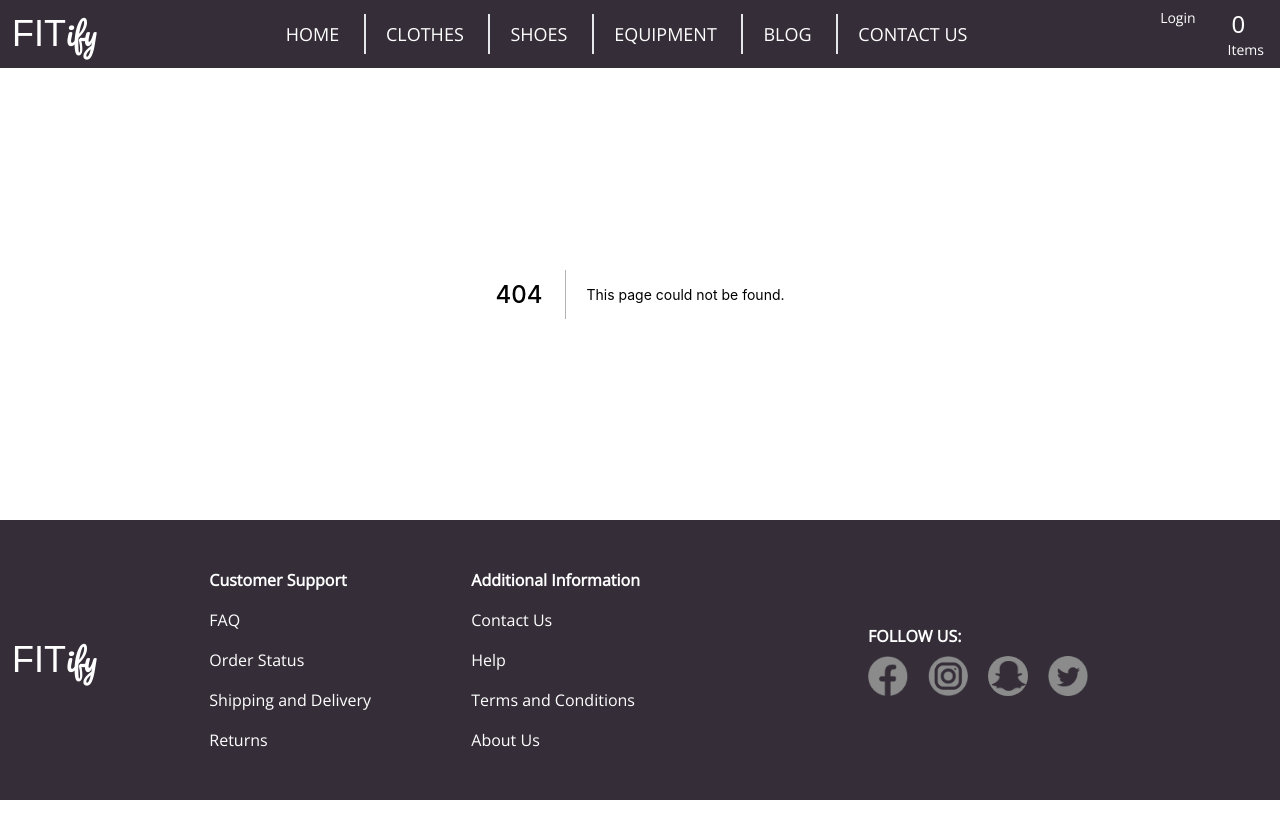
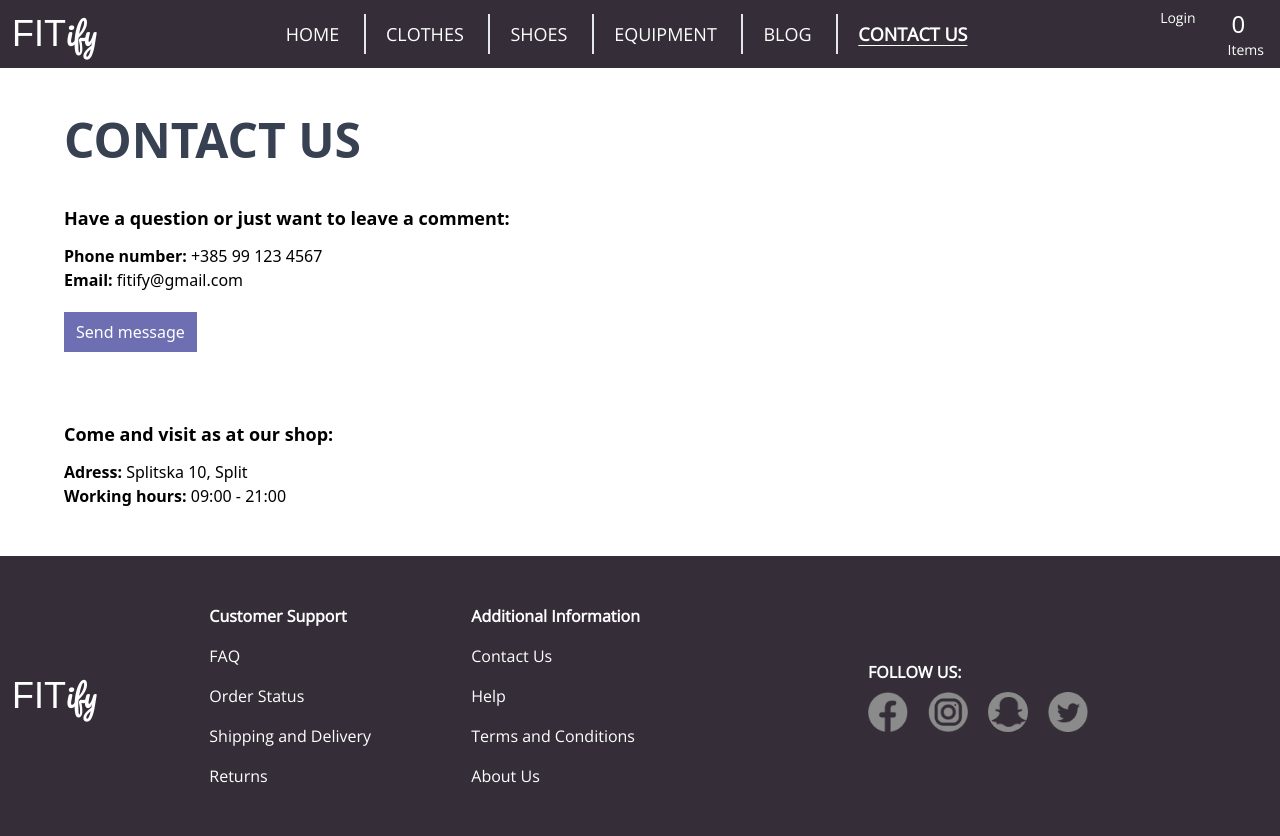
Before and after one commit to ikozul00/Fitify-web-app, a Next.js app in the folder fitify-web-app/: page /contactUs in a window 1280 px wide. Before the commit this address had no page. Before the commit the page ends 800 px from the top, so only its background shows below. Built offline with nearby package versions, Linux system fonts and the light colour scheme; a web font is replaced by a local one.

Commit message:
Created Contact us page

```diff
--- /dev/null
+++ b/fitify-web-app/components/contactUs/contactForm.js
@@ -0,0 +1,63 @@
+import { useState } from "react";
+
+const ContactForm = ({toggleForm}) => {
+
+    const [name, setName] = useState("");
+    const [username, setUsername] = useState("");
+    const [email, setEmail] = useState("");
+    const [message, setMessage] = useState("");
+    const [errorMessage, setErrorMessage] = useState("");
+
+    function sendMessage(e){
+        e.preventDefault();
+        if(name && username && email && message){
+            toggleForm(false, true);
+        }
+        else{
+            setErrorMessage("Please fill out all the fields so your message can be sent.");
+        }
+    }
+
+    function handleChange(e){
+        const value = e.target.value;
+        switch(e.target.name){
+            case "name":
+                setName(value);
+                break;
+            case "username":
+                setUsername(value);
+                break;
+            case "email":
+                setEmail(value);
+                break;
+            case "message":
+                setMessage(value);
+                break;
+            default:
+                console.log("Error with form");
+        }
+    }
+
+    return(
+        <form className=" max-w-xl border-2 border-black my-5 flex flex-col" >
+                <div className=" w-full flex justify-between">
+                    <h1 className="font-bold text-xl ml-7 my-3">Fill out form:</h1>
+                    <button onClick={() => toggleForm(false)} className="font-bold text-3xl mr-7 text-red-800">X</button>
+                </div>
+                <div className="px-7 flex flex-col">
+                <label htmlFor="name">Name:</label>
+                <input type="text" name="name" id="name" className="border-2 mb-5 border-fitify-green bg-green-100" value={name} onChange={(e) => handleChange(e)} required/>
+                <label htmlFor="username">Username:</label>
+                <input type="text" name="username" id="username" className="border-2 mb-5 border-fitify-green bg-green-100" value={username} onChange={(e) => handleChange(e)} required/>
+                <label htmlFor="email">Email:</label>
+                <input type="text" name="email" id="email" className="border-2 mb-5 border-fitify-green bg-green-100" value={email} onChange={(e) => handleChange(e)} required/>
+                <label htmlFor="message">Message:</label>
+                <textarea id="message" name="message" rows={4} cols={5} className="border-2 mb-5 border-fitify-green bg-green-100" value={message} onChange={(e) => handleChange(e)} required></textarea>
+                {errorMessage && <p className="mb-3">{errorMessage}</p>}
+                <button onClick={(e) => sendMessage(e)} className=" bg-fitify-purple text-white w-36 py-2 place-self-end mb-7 ">Send</button>
+                </div>
+            </form>
+    );
+}
+
+export default ContactForm;
--- a/fitify-web-app/components/navigation/navbar.js
+++ b/fitify-web-app/components/navigation/navbar.js
@@ -1,7 +1,7 @@
 import Link from "next/link";
 import { useRouter } from 'next/router';
 
-const menuItems=["home","clothes","shoes","equipment","blog","contact us"];
+const menuItems=["home","clothes","shoes","equipment","blog","contact Us"];
 
 
 const Navbar = () =>{
@@ -11,12 +11,18 @@ const Navbar = () =>{
         return router.pathname.split('/')[1] === pathname.split('/')[1];
     }
 
+    const createLink = (value) => {
+        value = value.replace(" ","");
+        const itemLink=`/${value==="home" ? "":value}`;
+        return itemLink;
+    }
+
     const createItems = () => {
         let number=0;
         const numberOfItmes=menuItems.length;
         const items=menuItems.map((item) => {
             number++;
-            const itemLink=`/${item==="home" ? "":item}`;
+            const itemLink=createLink(item);
             return (
             <Link href={itemLink} key={item} passHref>
                 <a className={`  text-white text-lg font-open-sans whitespace-nowrap w-100 uppercase hover:bg-fitify-green px-5 py-2 ${number===numberOfItmes ? "": "border-r-2"}
--- /dev/null
+++ b/fitify-web-app/pages/contactUs/index.js
@@ -0,0 +1,39 @@
+import ContactForm from "@/components/contactUs/contactForm";
+import { useState } from "react";
+
+const ContactUs = () => {
+    const [showForm, setShowForm] = useState(false);
+    const [sent, setSent] = useState(false);
+
+    function toggleForm(value, success){
+        setShowForm(value);
+        if(success){
+            messageSent();
+        }
+    }
+
+    function messageSent(){
+        setSent(true);
+        setTimeout(()=> setSent(false),3000);
+    }
+
+    return(
+        <>
+        <div className="ml-16 my-12">
+            <h1 className="text-5xl uppercase text-gray-700 font-semibold">Contact Us</h1>
+            <p className="font-bold mt-10 mb-3 text-lg">Have a question or just want to leave a comment:</p>
+            <p><span className="font-semibold">Phone number:</span> +385 99 123 4567</p>
+            <p><span className="font-semibold">Email:</span> fitify@gmail.com</p>
+            {!showForm && <button onClick={() => toggleForm(true, false)} className="bg-fitify-purple text-white my-5 px-3 py-2">Send message</button>}
+            {showForm && <ContactForm toggleForm={toggleForm}/>}
+            {sent && <p>Your message has been sent, we will answer as soon as possible.</p>}
+            <p className="font-bold mt-12 mb-3 text-lg">Come and visit as at our shop:</p>
+            <p><span className="font-semibold">Adress:</span> Splitska 10, Split</p>
+            <p><span className="font-semibold">Working hours:</span> 09:00 - 21:00</p>
+        </div>
+
+        </>
+    );
+}
+
+export default ContactUs;
```
